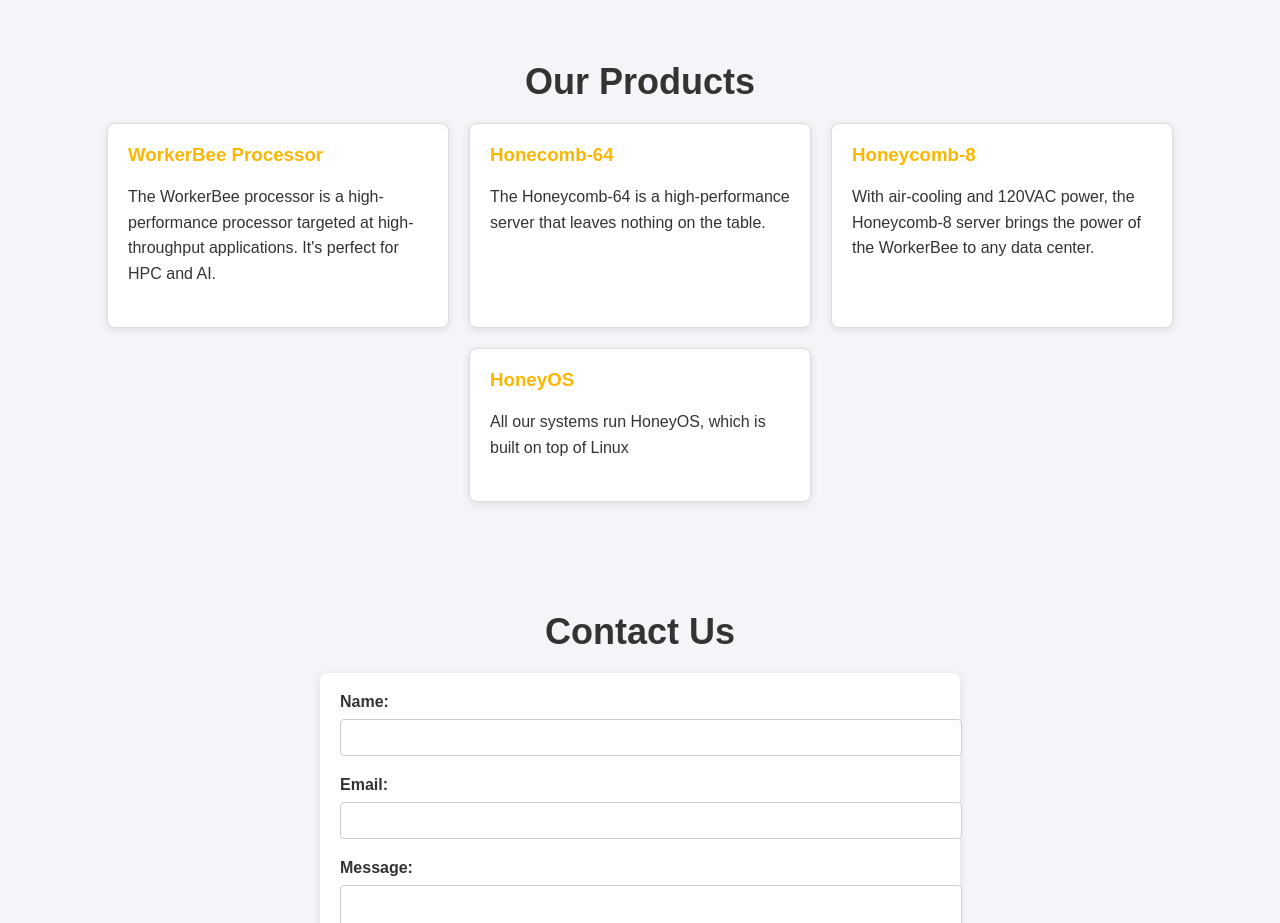
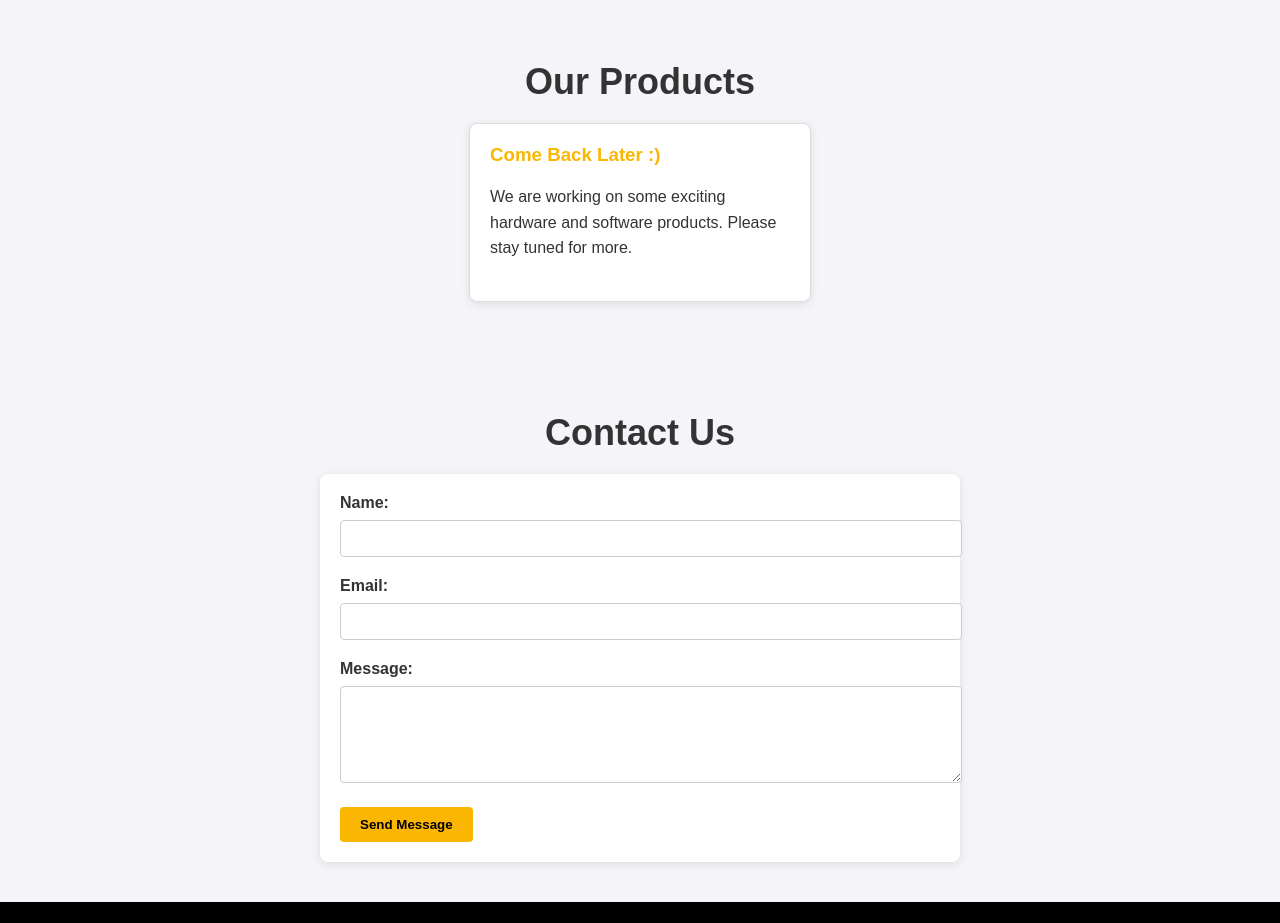
Before and after one commit to benhg/SiliconBee-website, a plain HTML site: page index.html in a window 1280 px wide. Shown: the part 960-1883 px from the top of the page. Drawn offline with Linux system fonts and the light colour scheme.

Commit message:
save stuff

```diff
--- a/index.html
+++ b/index.html
@@ -234,21 +234,10 @@
         <h2>Our Products</h2>
         <div class="products">
             <div class="product">
-                <h3>WorkerBee Processor</h3>
-                <p>The WorkerBee processor is a high-performance processor targeted at high-throughput applications. It's perfect for HPC and AI.</p>
+                <h3>Come Back Later :)</h3>
+                <p>We are working on some exciting hardware and software products. Please stay tuned for more.</p>
             </div>
-            <div class="product">
-                <h3>Honecomb-64</h3>
-                <p>The Honeycomb-64 is a high-performance server that leaves nothing on the table.</p>
-            </div>
-            <div class="product">
-                <h3>Honeycomb-8</h3>
-                <p>With air-cooling and 120VAC power, the Honeycomb-8 server brings the power of the WorkerBee to any data center.</p>
-            </div>
-            <div class="product">
-                <h3>HoneyOS</h3>
-                <p>All our systems run HoneyOS, which is built on top of Linux</p>
-            </div>
+
         </div>
     </section>
 
```
